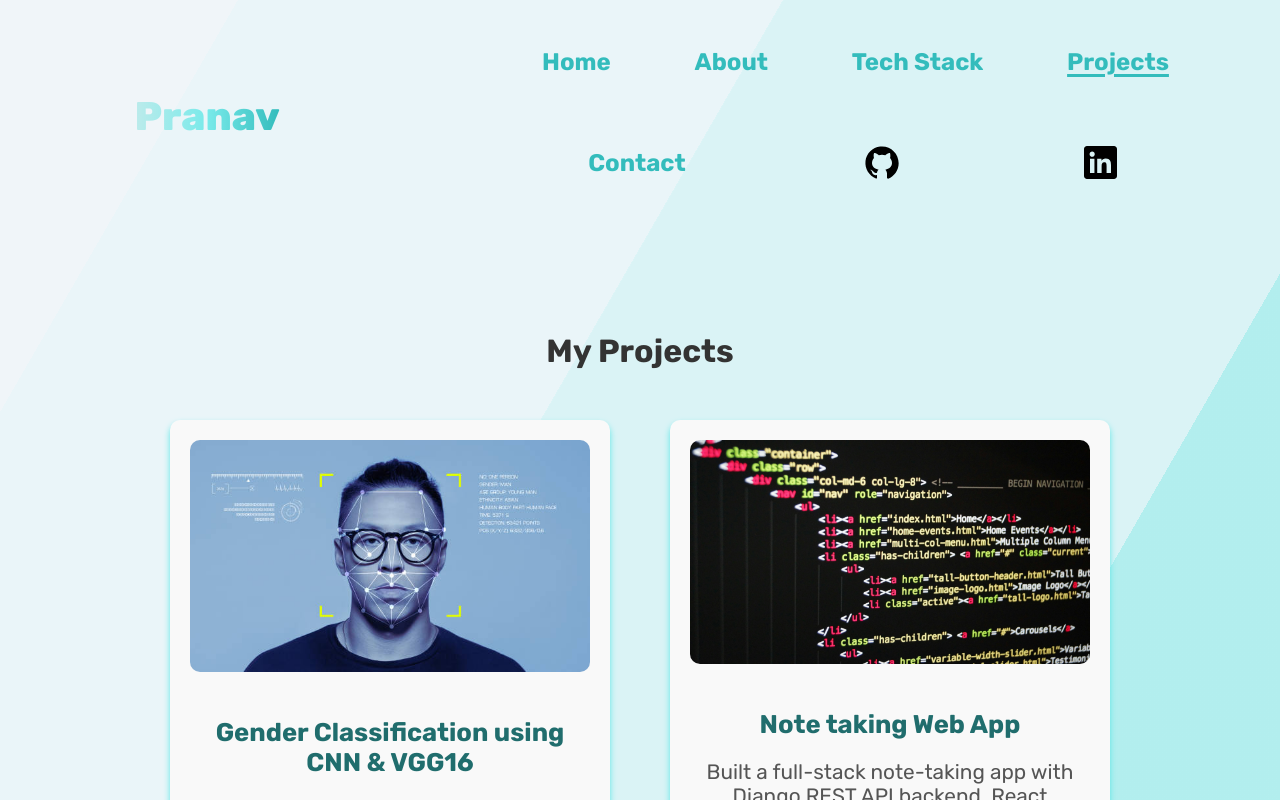
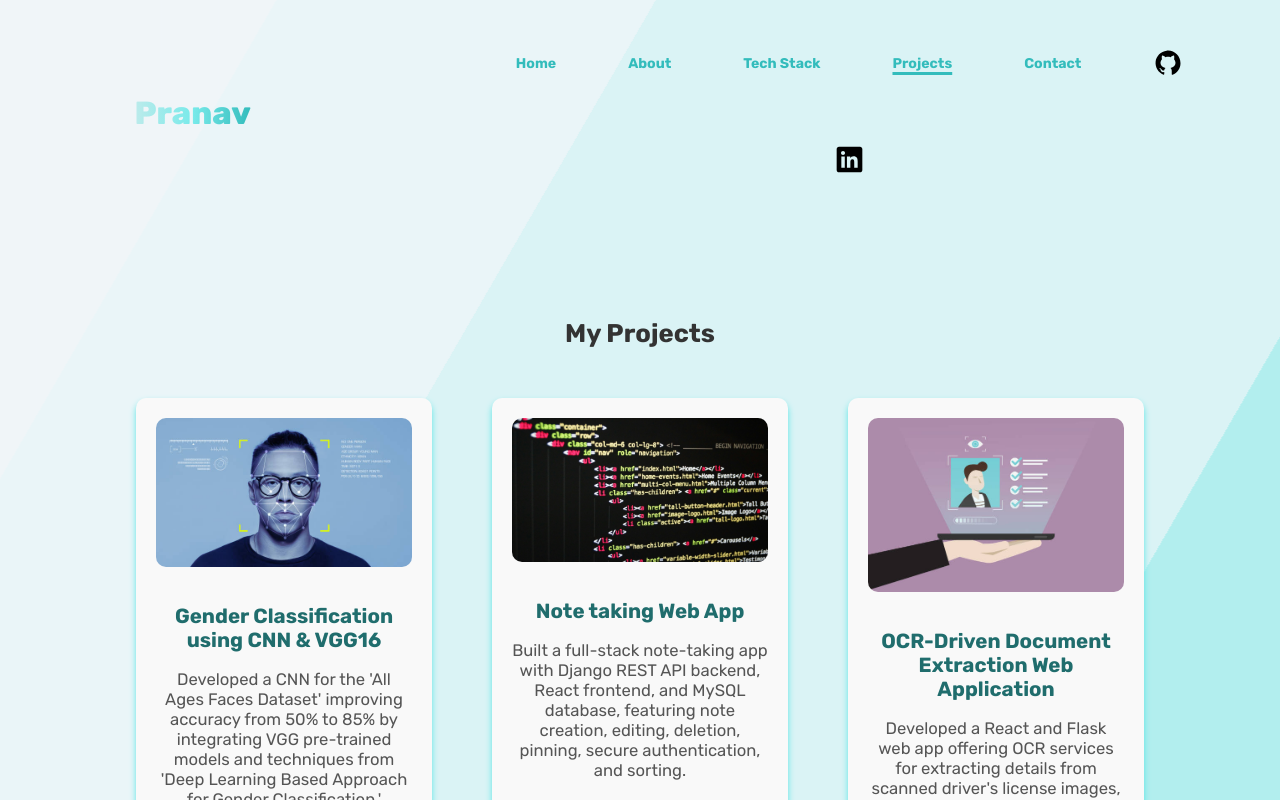
Before and after one commit to pranav-85/portfolio, a React (Vite) app: page /projects in a window 1280 px wide. Shown: the top 800 px of the page. Built offline with nearby package versions, Linux system fonts and the light colour scheme.

Commit message:
fixed font sizes

```diff
--- a/src/css/about.css
+++ b/src/css/about.css
@@ -6,7 +6,6 @@
     flex-direction: column;
     width: 60%;
     font-family: "Rubik", serif;
-    font-size: larger;
     margin-bottom: 7vh;
     font-size: 2.5vh;
     flex-wrap: wrap;
--- a/src/css/contact.css
+++ b/src/css/contact.css
@@ -9,13 +9,13 @@
   }
 
   .contact-page h1 {
-    font-size: 2.5rem;
+    font-size: 2.5vw;
     margin-bottom: 1rem;
     color: #035a5ae2;
   }
 
   .contact-page p {
-    font-size: 1.2rem;
+    font-size: 1.2vw;
     margin-bottom: 2rem ;
     color: #555;
     font-weight: bold;
@@ -23,7 +23,7 @@
   }
 
   #mail-id{
-    font-size: 2.5rem;
+    font-size: 1.7vw;
     font-weight: 800;
     background: linear-gradient(90deg, #1d9999, #53c4c4, #51aaaa);
     -webkit-background-clip: text;
--- a/src/css/footer.css
+++ b/src/css/footer.css
@@ -18,7 +18,7 @@ footer {
     font-weight: bold;
     position: relative;
     width: 95%;
-    font-size: larger;
+    font-size: 1vw;
     color: #33bcbc;
 }
 
--- a/src/css/home.css
+++ b/src/css/home.css
@@ -17,7 +17,7 @@
 }
 
 .container .hello-text {
-    font-size: 3rem;
+    font-size: 2.3vw;
     font-weight: bolder;
     margin: 0 1rem;
     /* padding: 5rem 10rem; */
@@ -75,7 +75,7 @@
     justify-content: center;
     margin: 0rem 1rem;
     padding: 0.4rem 1rem;
-    font-size: 1.5rem;
+    font-size: 1.2vw;
     font-weight: bold;
     border-radius: 10px;
     border: 2px solid #a2e8e84b;
--- a/src/css/navbar.css
+++ b/src/css/navbar.css
@@ -15,7 +15,7 @@ header {
 
 header .logo {
     transition: font-size 1.5s ease, transform 0.5s ease;
-    font-size: 2.5rem;
+    font-size: 2.5vw;
     font-weight: 800;
     background: linear-gradient(90deg, #bdebeb, #79eaea, #33bcbc);
     -webkit-background-clip: text;
@@ -56,7 +56,7 @@ header .logo:hover {
     text-decoration-color: transparent;
     text-decoration-thickness: 2px;
     text-underline-offset: 4px;
-    font-size: 1.5rem;
+    font-size: 1.1vw;
     font-weight: bold;
 }
 
--- a/src/css/project_card.css
+++ b/src/css/project_card.css
@@ -8,26 +8,27 @@
     background-color: #f9f9f9;
     border-radius: 10px;
     box-shadow: 0 4px 6px #59e6e6;
-    max-width: 400px;
+    max-width: 20vw;
     text-align: center;
     font-family: "Rubik", serif;
+    max-height:max-content;
 }
 
 .project-image img {
     width: 100%;
     height: auto;
     border-radius: 10px;
-    margin-bottom: 15px;
+    margin-bottom: 1vw;
 }
 
 .project-content h1 {
-    font-size: 1.6rem;
+    font-size: 1.6vw;
     margin-bottom: 10px;
     color: #035a5ae2;
 }
 
 .project-content p {
-    font-size: 1.3rem;
+    font-size: 1.3vw;
     margin-bottom: 15px;
     color: #555;
 }
--- a/src/css/projects.css
+++ b/src/css/projects.css
@@ -6,7 +6,7 @@
 }
 
 .projects h1 {
-    font-size: 2rem;
+    font-size: 2vw;
     margin-bottom: 30px;
     color: #333;
 }
--- a/src/css/techstack.css
+++ b/src/css/techstack.css
@@ -7,7 +7,6 @@
     flex-direction: column;
     width: 60%;
     font-family: "Rubik", serif;
-    font-size: larger;
     margin-bottom: 7vh;
     font-size: 2.5vh;
     flex-wrap: wrap;
--- a/src/navbar.jsx
+++ b/src/navbar.jsx
@@ -12,7 +12,7 @@ function Navbar() {
     return (
         <>
             <header className={` ${isMenuOpen ? 'menu-open' : ''}`}>
-                <a className="logo" href='#'>
+                <a className="logo" href='/'>
 
                     <span>P</span>
                     <span>r</span>
@@ -66,10 +66,10 @@ function Navbar() {
                         >
                             Contact
                         </NavLink></li>
-                        <li><a href="https://github.com/pranav-85"><svg xmlns="http://www.w3.org/2000/svg" x="0px" y="0px" width="40" height="40" viewBox="0 0 24 24">
+                        <li><a href="https://github.com/pranav-85"><svg xmlns="http://www.w3.org/2000/svg" x="0px" y="0px" width="30" height="30" viewBox="0 0 24 24">
                             <path d="M10.9,2.1c-4.6,0.5-8.3,4.2-8.8,8.7c-0.5,4.7,2.2,8.9,6.3,10.5C8.7,21.4,9,21.2,9,20.8v-1.6c0,0-0.4,0.1-0.9,0.1 c-1.4,0-2-1.2-2.1-1.9c-0.1-0.4-0.3-0.7-0.6-1C5.1,16.3,5,16.3,5,16.2C5,16,5.3,16,5.4,16c0.6,0,1.1,0.7,1.3,1c0.5,0.8,1.1,1,1.4,1 c0.4,0,0.7-0.1,0.9-0.2c0.1-0.7,0.4-1.4,1-1.8c-2.3-0.5-4-1.8-4-4c0-1.1,0.5-2.2,1.2-3C7.1,8.8,7,8.3,7,7.6C7,7.2,7,6.6,7.3,6 c0,0,1.4,0,2.8,1.3C10.6,7.1,11.3,7,12,7s1.4,0.1,2,0.3C15.3,6,16.8,6,16.8,6C17,6.6,17,7.2,17,7.6c0,0.8-0.1,1.2-0.2,1.4 c0.7,0.8,1.2,1.8,1.2,3c0,2.2-1.7,3.5-4,4c0.6,0.5,1,1.4,1,2.3v2.6c0,0.3,0.3,0.6,0.7,0.5c3.7-1.5,6.3-5.1,6.3-9.3 C22,6.1,16.9,1.4,10.9,2.1z"></path>
                         </svg></a></li>
-                        <li><a href="https://www.linkedin.com/in/sai-pranav-m-3340a0251/"><svg xmlns="http://www.w3.org/2000/svg" x="0px" y="0px" width="45" height="45" viewBox="0 0 30 30">
+                        <li><a href="https://www.linkedin.com/in/sai-pranav-m-3340a0251/"><svg xmlns="http://www.w3.org/2000/svg" x="0px" y="0px" width="35" height="35" viewBox="0 0 30 30">
                             <path d="M24,4H6C4.895,4,4,4.895,4,6v18c0,1.105,0.895,2,2,2h18c1.105,0,2-0.895,2-2V6C26,4.895,25.105,4,24,4z M10.954,22h-2.95 v-9.492h2.95V22z M9.449,11.151c-0.951,0-1.72-0.771-1.72-1.72c0-0.949,0.77-1.719,1.72-1.719c0.948,0,1.719,0.771,1.719,1.719 C11.168,10.38,10.397,11.151,9.449,11.151z M22.004,22h-2.948v-4.616c0-1.101-0.02-2.517-1.533-2.517 c-1.535,0-1.771,1.199-1.771,2.437V22h-2.948v-9.492h2.83v1.297h0.04c0.394-0.746,1.356-1.533,2.791-1.533 c2.987,0,3.539,1.966,3.539,4.522V22z"></path>
                         </svg></a></li>
                     </ul>
```
